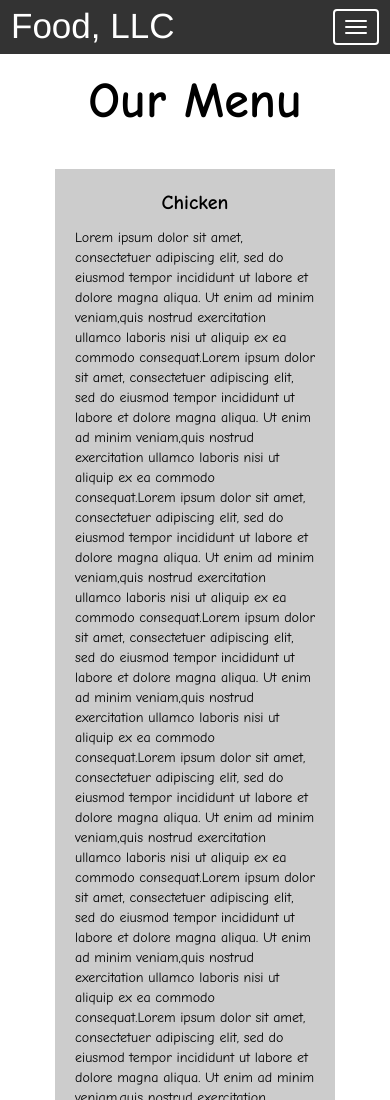
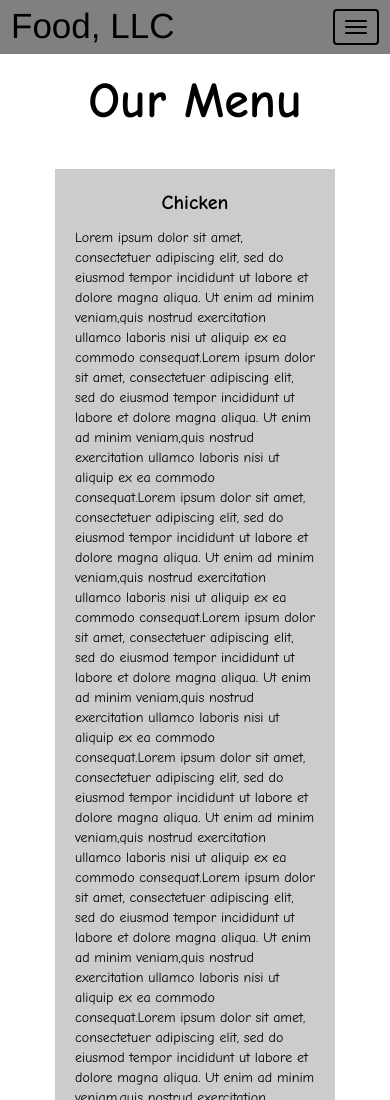
Before and after one commit to AbhiLohar/coursera-test, a plain HTML site: page mod3_solution/index.html in a window 390 px wide. Shown: the top 1100 px of the page. Drawn offline with nearby package versions, Linux system fonts and the light colour scheme.

Commit message:
Update style.css

```diff
--- a/mod3_solution/style.css
+++ b/mod3_solution/style.css
@@ -6,12 +6,12 @@
 
 .navbar{
 	border-radius: 0px;
-	background-color: rgba(0,0,0,0.8);
+	background-color: #808080;
 }
 
 .navbar-brand{
   font-size: 35px;
-  color: white;
+  color: black;
   padding-left: 25px;
 }
 
@@ -32,12 +32,12 @@
 }
 
 .navbar-toggle{
-	border: 2px solid white;
+	border: 2px solid black;
 	margin-right: 25px;
 }
 
 .icon-bar{
-	background-color: white;
+	background-color: black;
 }
 
 
```
